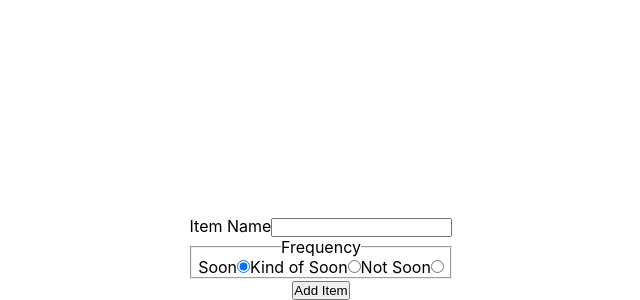
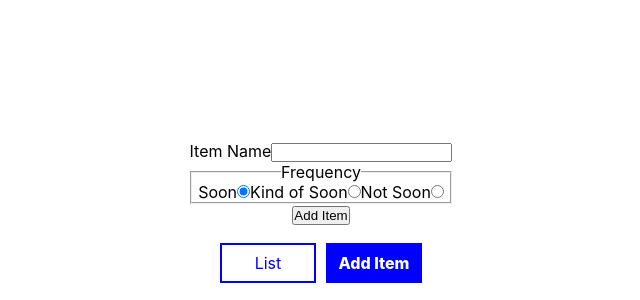
Before and after one commit to the-collab-lab/tcl-40-smart-shopping-list, a React (Create React App) app: page /additem in a window 1280 px wide. Shown: the part 500-800 px from the top of the page, without its empty margins (319-959 px from the left). Built offline with nearby package versions, Linux system fonts and the light colour scheme; no server answers; the database is empty.

Commit message:
added Footer component to AddItem view

```diff
--- a/src/views/AddItem/AddItem.jsx
+++ b/src/views/AddItem/AddItem.jsx
@@ -1,6 +1,7 @@
 import React, { useState, useEffect } from 'react';
 import { db } from '../../lib/firebase';
 import { collection, addDoc, onSnapshot } from 'firebase/firestore';
+import Footer from '../../components/Footer/Footer';
 
 export default function AddItem({ token }) {
   const [listItem, setListItem] = useState({
@@ -83,6 +84,7 @@ export default function AddItem({ token }) {
   const { name, frequency } = listItem;
 
   return (
+    <div>
       <form onSubmit={handleSubmit}>
         <label htmlFor="name">Item Name</label>
         <input
@@ -125,5 +127,7 @@ export default function AddItem({ token }) {
         </fieldset>
         <button type="submit">Add Item</button>
       </form>
+      <Footer />
+    </div>
   );
 }
```
Lines whose indentation alone changed are shown as unchanged.
